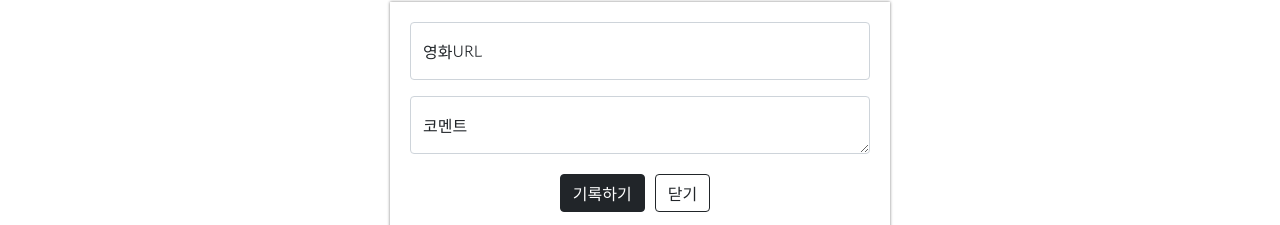
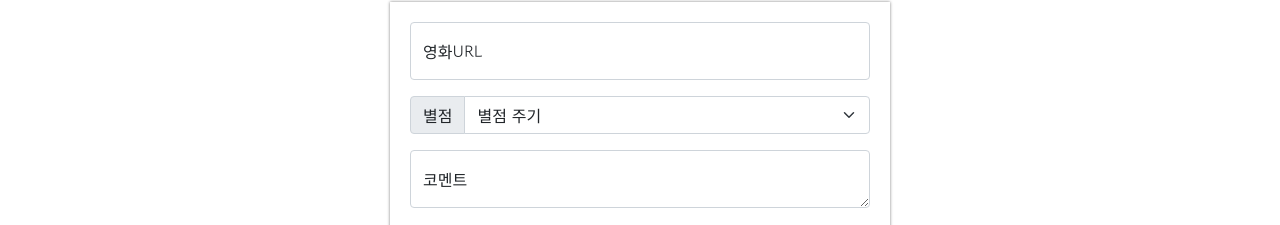
Before and after one commit to Dodoguru/mypage, a plain HTML site: page index.html in a window 1280 px wide. Shown: the part 268-493 px from the top of the page. Drawn offline with nearby package versions, Linux system fonts and the light colour scheme.

Commit message:
Update index.html

```diff
--- a/index.html
+++ b/index.html
@@ -12,7 +12,7 @@
         integrity="sha384-MrcW6ZMFYlzcLA8Nl+NtUVF0sA7MsXsP1UyJoMp4YLEuNSfAP+JcXn/tWtIaxVXM"
         crossorigin="anonymous"></script>
 
-    <title>스파르타코딩클럽 | 부트스트랩 연습하기</title>
+    <title>스파르타 피디이</title>
     <style>
         @import url('https://fonts.googleapis.com/css2?family=Gowun+Dodum&display=swap');
 
@@ -108,6 +108,17 @@
             <input type="email" class="form-control" id="floatingInput" placeholder="name@example.com">
             <label for="floatingInput">영화URL</label>
         </div>
+        <div class="input-group mb-3">
+            <label class="input-group-text" for="inputGroupSelect01">별점</label>
+            <select class="form-select" id="inputGroupSelect01">
+              <option selected>별점 주기</option>
+              <option value="1">⭐</option>
+              <option value="2">⭐⭐</option>
+              <option value="3">⭐⭐⭐</option>
+              <option value="4">⭐⭐⭐⭐</option>
+              <option value="5">⭐⭐⭐⭐⭐</option>
+            </select>
+          </div>
         <div class="form-floating">
             <textarea class="form-control" placeholder="Leave a comment here" id="floatingTextarea"></textarea>
             <label for="floatingTextarea">코멘트</label>
```
